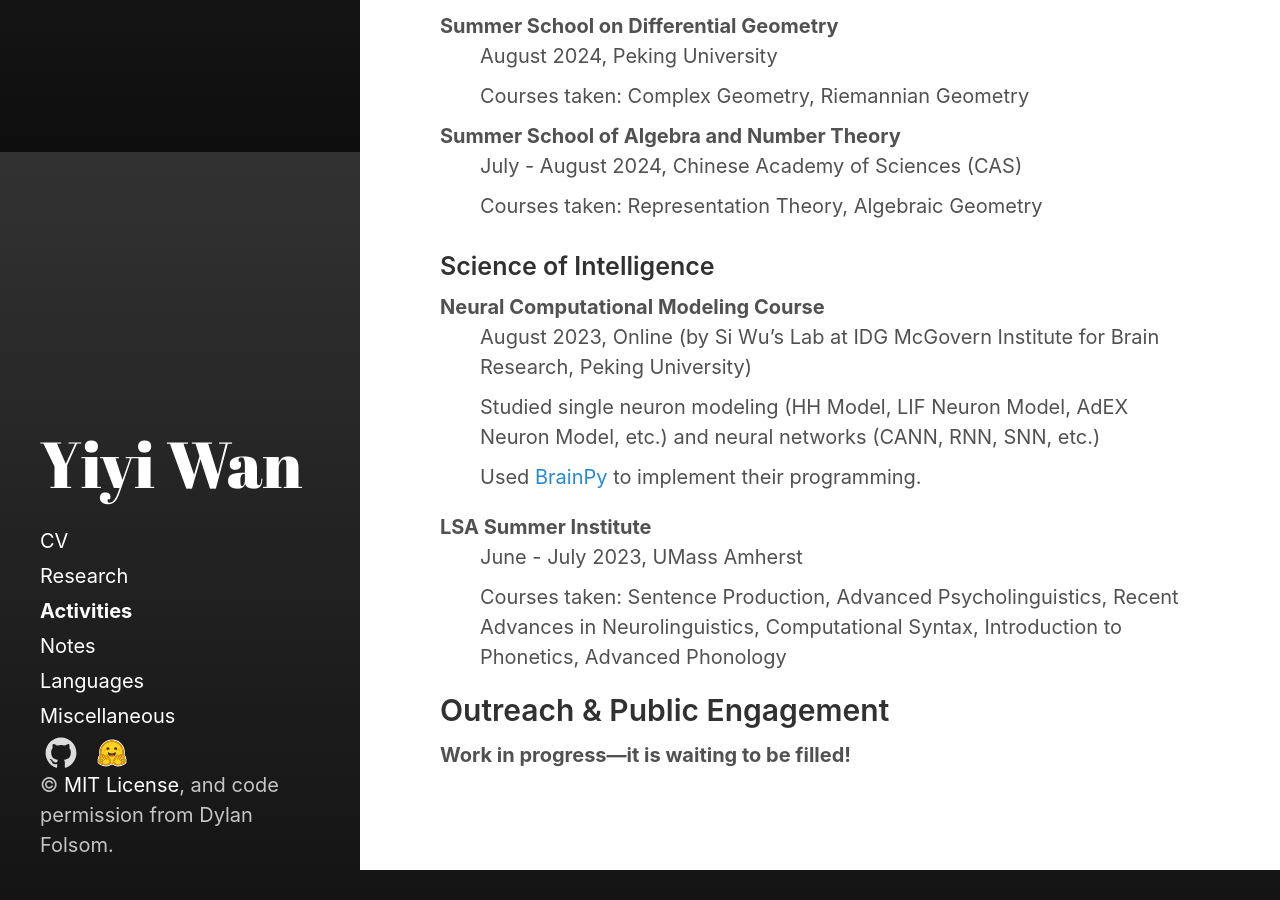
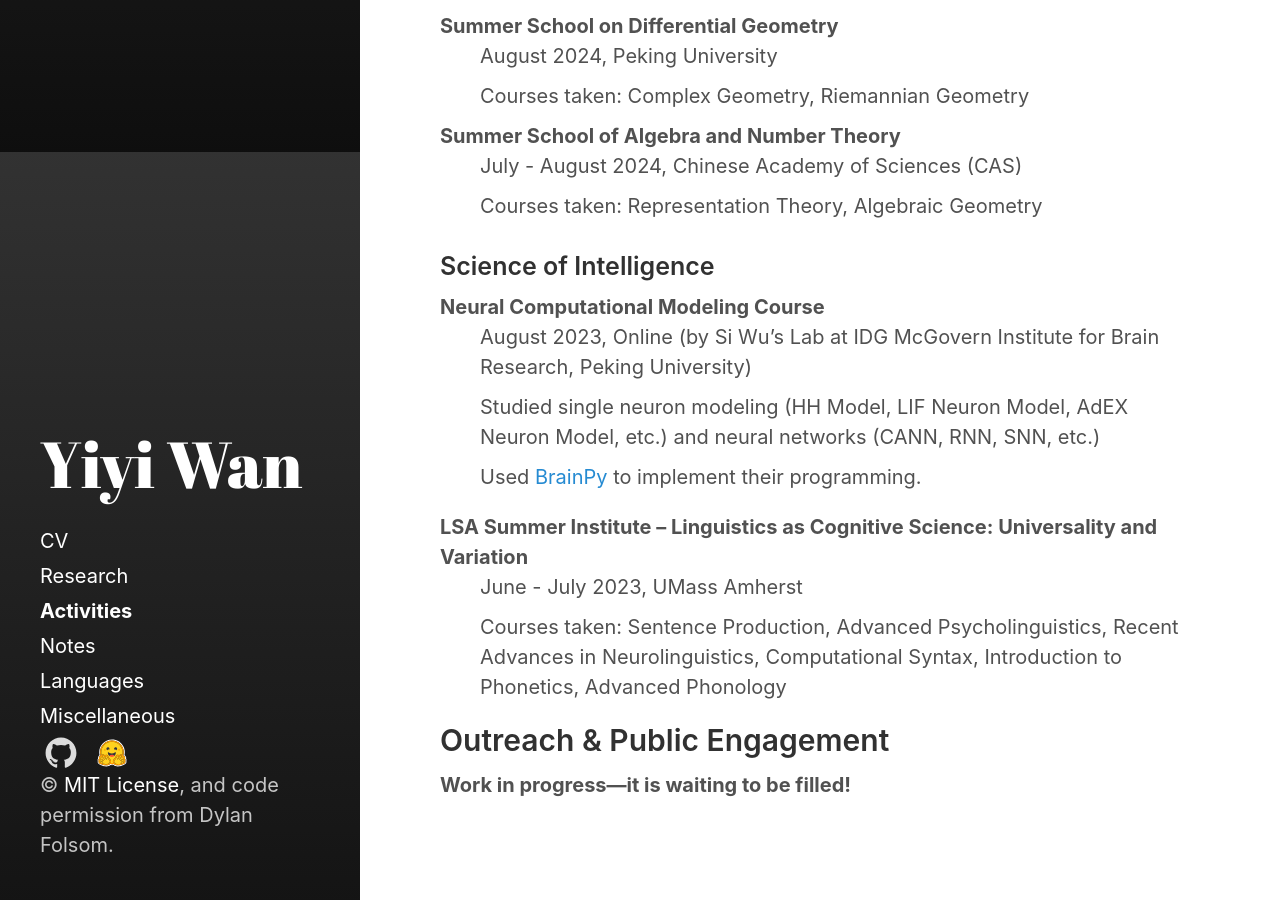
Before and after one commit to Roimex/Roimex.github.io, a Jekyll site: the page built from pages/activities.md, in a window 1280 px wide and 900 px high, scrolled down 748 px. Built offline with Jekyll 4.4.1, drawn with Linux system fonts in a browser that asks for light colours; before the commit the page ends 1618 px from its top, so only the background shows below that.

Commit message:
Update activities.md

```diff
--- a/pages/activities.md
+++ b/pages/activities.md
@@ -44,7 +44,7 @@ sidebar_sort_order: 3
 </dl>
 
 <dl>
-  <dt>LSA Summer Institute</dt>
+  <dt>LSA Summer Institute – Linguistics as Cognitive Science: Universality and Variation</dt>
   <dd>June - July 2023, UMass Amherst</dd>
   <dd>Courses taken: Sentence Production, Advanced Psycholinguistics, Recent Advances in Neurolinguistics, Computational Syntax, Introduction to Phonetics, Advanced Phonology</dd>
 </dl>
```
